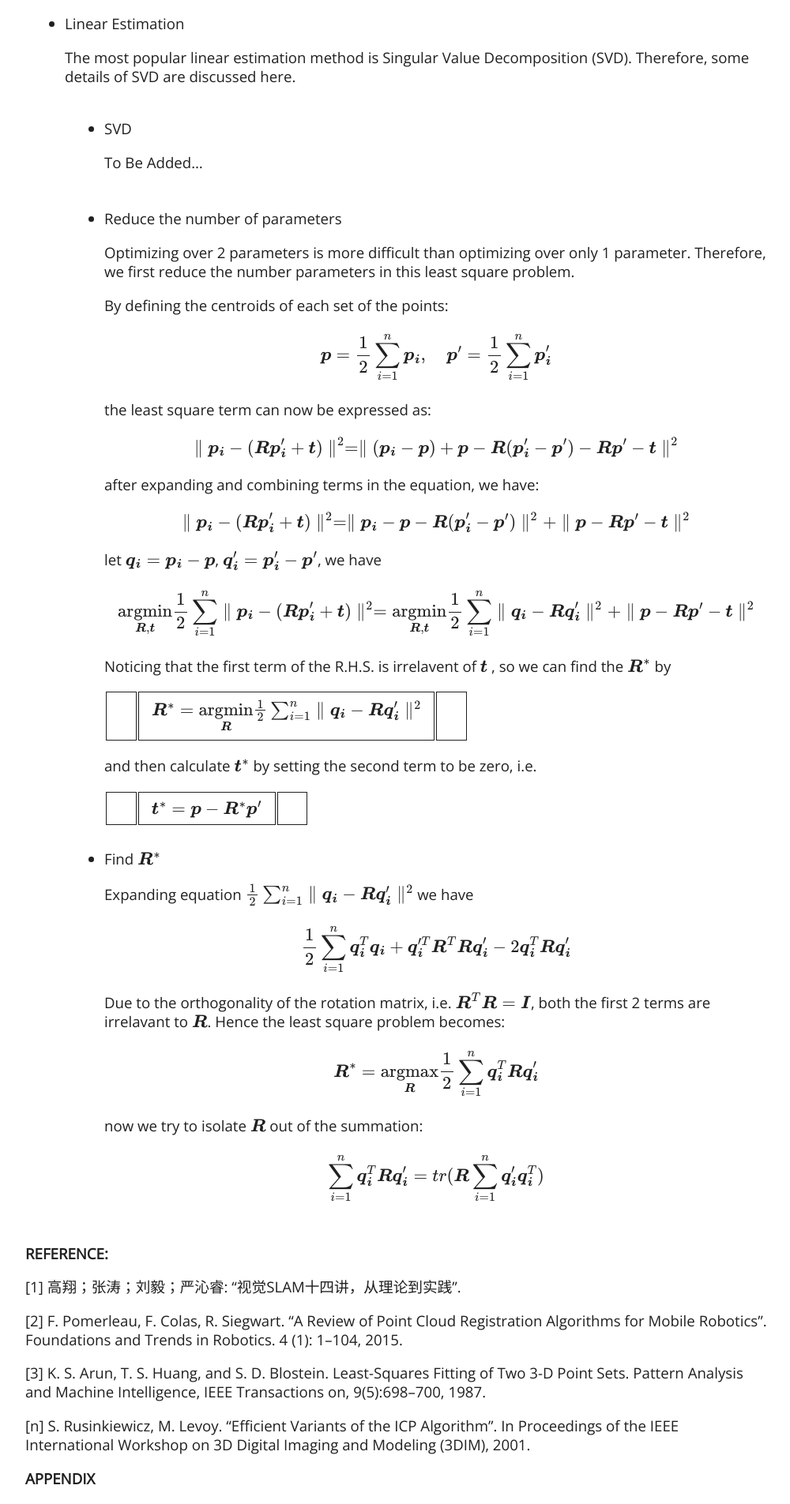
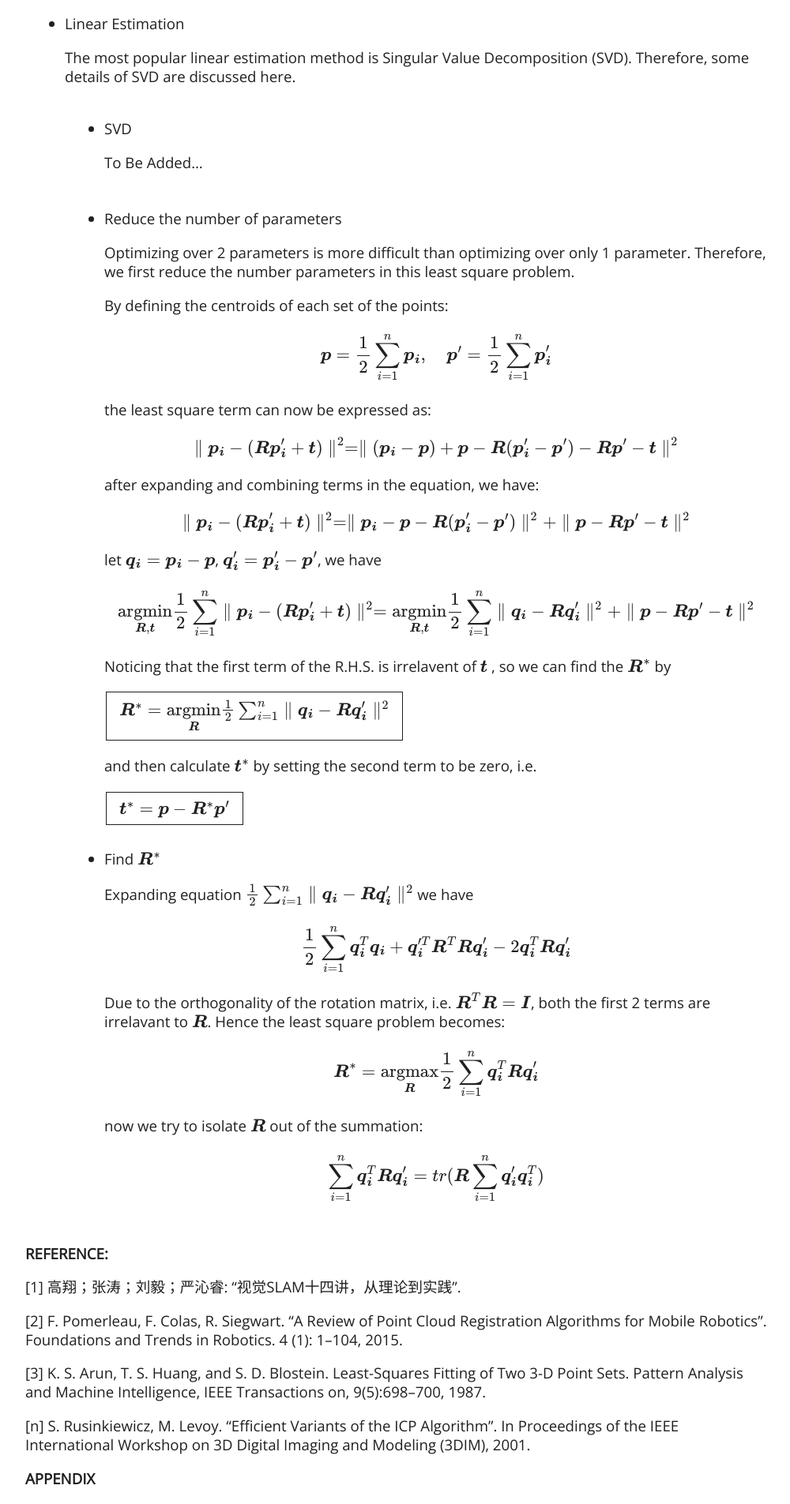
Before and after one commit to YuhangMing/YuhangMing.github.io, a Jekyll site: the page built from _posts/2018-09-30-ICP.markdown, in a window 1280 px wide. Shown: the part 1018-2923 px from the top of the page at 79% size, without its empty margins (138-1138 px from the left). Built offline with Jekyll 4.4.1, drawn with Linux system fonts in a browser that asks for light colours; formulas are drawn with MathJax 3; comment, search, counter and statistics services are not loaded.

Commit message:
update highlight

```diff
--- a/_posts/2018-09-30-ICP.markdown
+++ b/_posts/2018-09-30-ICP.markdown
@@ -68,13 +68,13 @@ permalink: /ICP/
       $$ \boldsymbol{R}^* $$
       by
 
-      || $$ \boldsymbol{R}^* = \underset{ \boldsymbol{R} }{\mathrm{argmin}} \frac{1}{2} \sum_{i=1}^n \parallel \boldsymbol{q_i} - \boldsymbol{R}\boldsymbol{q_i}' \parallel ^2$$ ||
+      | $$ \boldsymbol{R}^* = \underset{ \boldsymbol{R} }{\mathrm{argmin}} \frac{1}{2} \sum_{i=1}^n \parallel \boldsymbol{q_i} - \boldsymbol{R}\boldsymbol{q_i}' \parallel ^2$$ |
 
       and then calculate
       $$ \boldsymbol{t}^* $$
       by setting the second term to be zero, i.e.
 
-      || $$ \boldsymbol{t}^* = \boldsymbol{p} - \boldsymbol{R}^* \boldsymbol{p}' $$ ||
+      | $$ \boldsymbol{t}^* = \boldsymbol{p} - \boldsymbol{R}^* \boldsymbol{p}' $$ |
 
     - Find $$ \boldsymbol{R}^* $$
 
```
Also changed, not shown: 2 other files.
